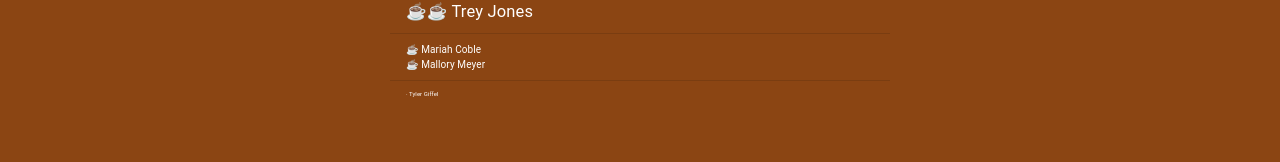
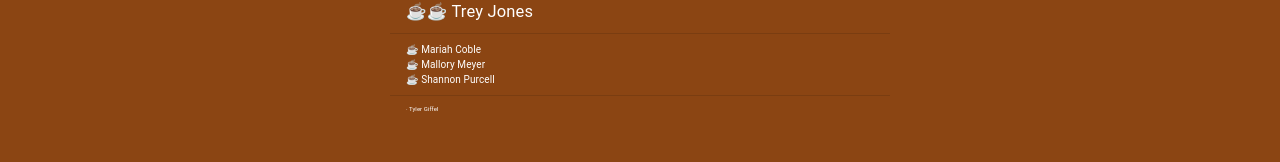
Before and after one commit to drewcoble/is-it-fall, a Next.js app: page /supporters in a window 1280 px wide. Shown: the part 152-314 px from the top of the page. Built offline with nearby package versions, Linux system fonts and the light colour scheme.

Commit message:
add supporter Shannon Purcell

```diff
--- a/src/app/supporters/page.tsx
+++ b/src/app/supporters/page.tsx
@@ -28,6 +28,7 @@ export default function Supporters() {
         <Grid item paddingLeft={2}>
           <Typography fontSize="10px">☕️ Mariah Coble</Typography>
           <Typography fontSize="10px">☕️ Mallory Meyer</Typography>
+          <Typography fontSize="10px">☕️ Shannon Purcell</Typography>
         </Grid>
         <Grid item>
           <Divider />
```
